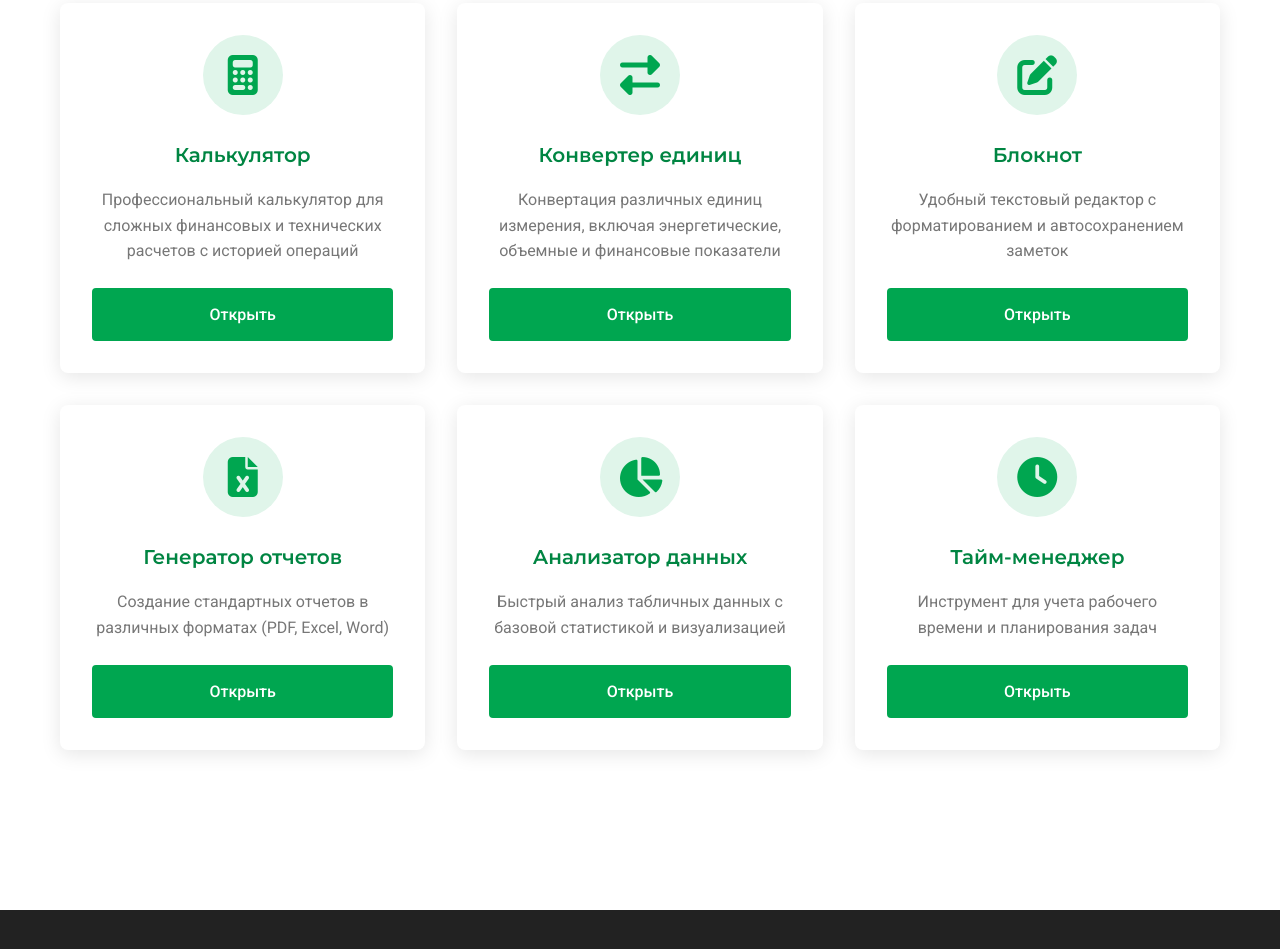
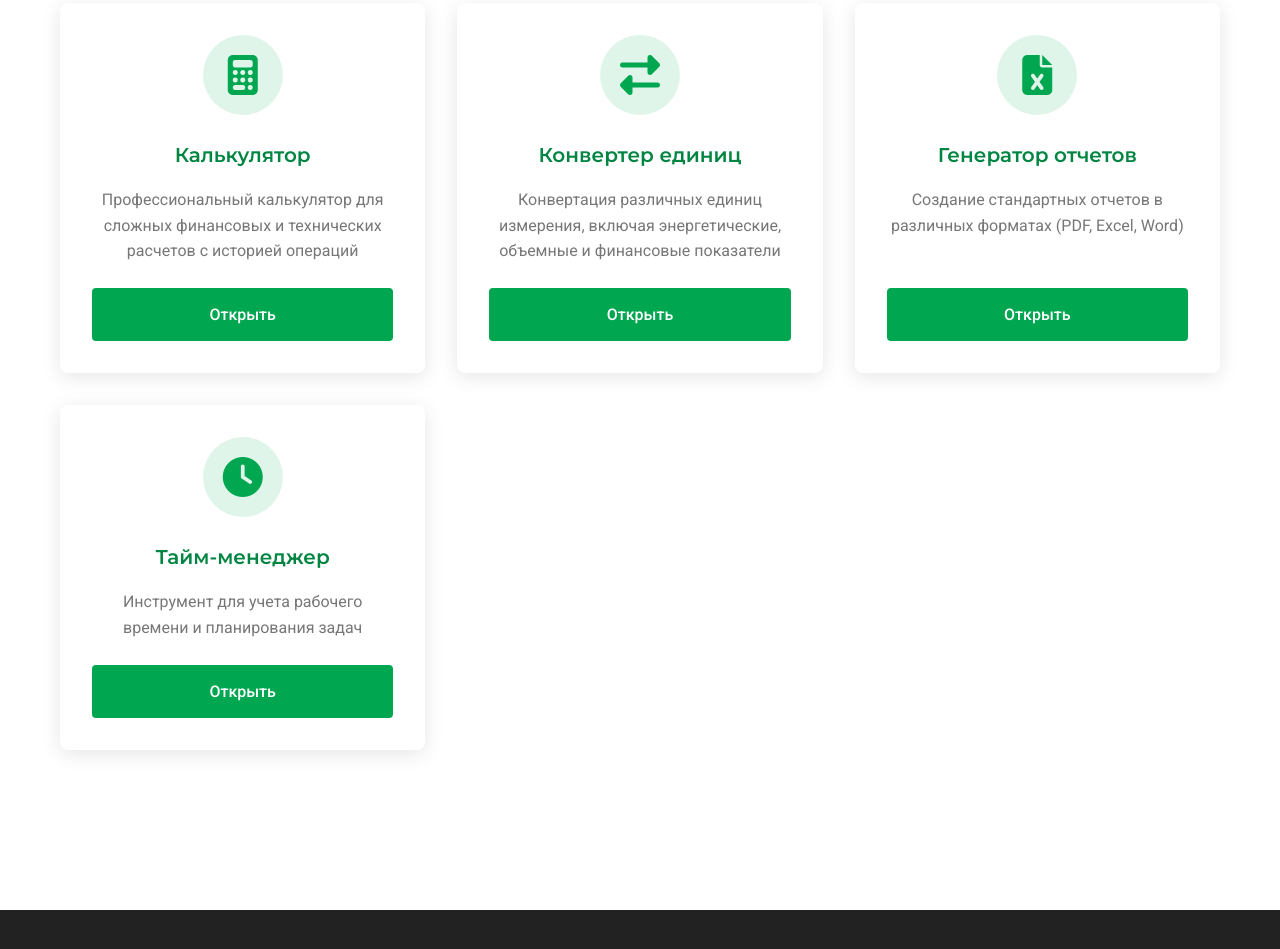
Before and after one commit to Gaf-ka/gazprom-tools, a plain HTML site: page office-tools/index.html in a window 1280 px wide. Shown: the part 333-1282 px from the top of the page. Drawn offline with Linux system fonts and the light colour scheme.

Commit message:
Again commit

```diff
--- a/office-tools/index.html
+++ b/office-tools/index.html
@@ -113,14 +113,7 @@
                         <a href="converter.html" class="btn btn-primary">Открыть</a>
                     </div>
 
-                    <div class="tool-card">
-                        <div class="tool-icon">
-                            <i class="fas fa-edit"></i>
-                        </div>
-                        <h3 class="tool-title">Блокнот</h3>
-                        <p class="tool-description">Удобный текстовый редактор с форматированием и автосохранением заметок</p>
-                        <a href="notepad.html" class="btn btn-primary">Открыть</a>
-                    </div>
+
 
                     <div class="tool-card">
                         <div class="tool-icon">
@@ -131,14 +124,7 @@
                         <a href="report-generator.html" class="btn btn-primary">Открыть</a>
                     </div>
 
-                    <div class="tool-card">
-                        <div class="tool-icon">
-                            <i class="fas fa-chart-pie"></i>
-                        </div>
-                        <h3 class="tool-title">Анализатор данных</h3>
-                        <p class="tool-description">Быстрый анализ табличных данных с базовой статистикой и визуализацией</p>
-                        <a href="data-analyzer.html" class="btn btn-primary">Открыть</a>
-                    </div>
+
 
                     <div class="tool-card">
                         <div class="tool-icon">
```
Also changed, not shown: office-tools/удалить.html (renamed from office-tools/report-generator.html).
